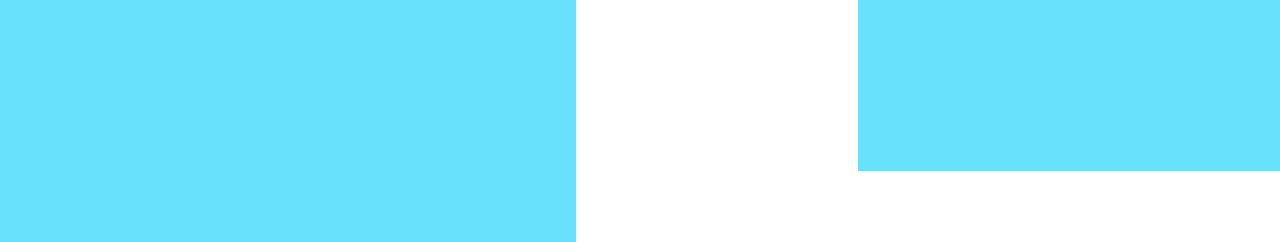
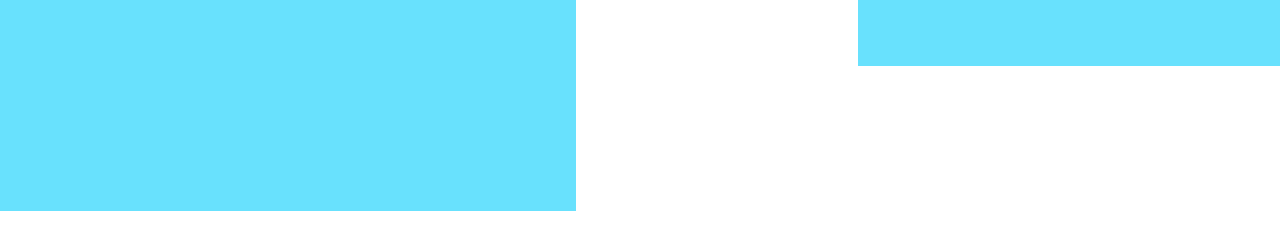
Before and after one commit to AbdoEssam97/BitBuild, a plain HTML site: page index.html in a window 1280 px wide. Shown: the part 558-800 px from the top of the page. Drawn offline with nearby package versions, Linux system fonts and the light colour scheme.

Commit message:
state five

```diff
--- a/Css/index.css
+++ b/Css/index.css
@@ -50,7 +50,7 @@ body {
   top: 3.75rem;
   left: 0;
   width: 45%;
-  height: calc(100vh - 9.0625rem);
+  height: 600px;
   background-color: var(--blue-color);
 }
 
@@ -59,7 +59,7 @@ body {
   top: -5.3125rem;
   right: 0;
   width: 33%;
-  height: calc(100vh - 95px);
+  height: 600px;
   background-color: var(--blue-color);
 }
 
```
